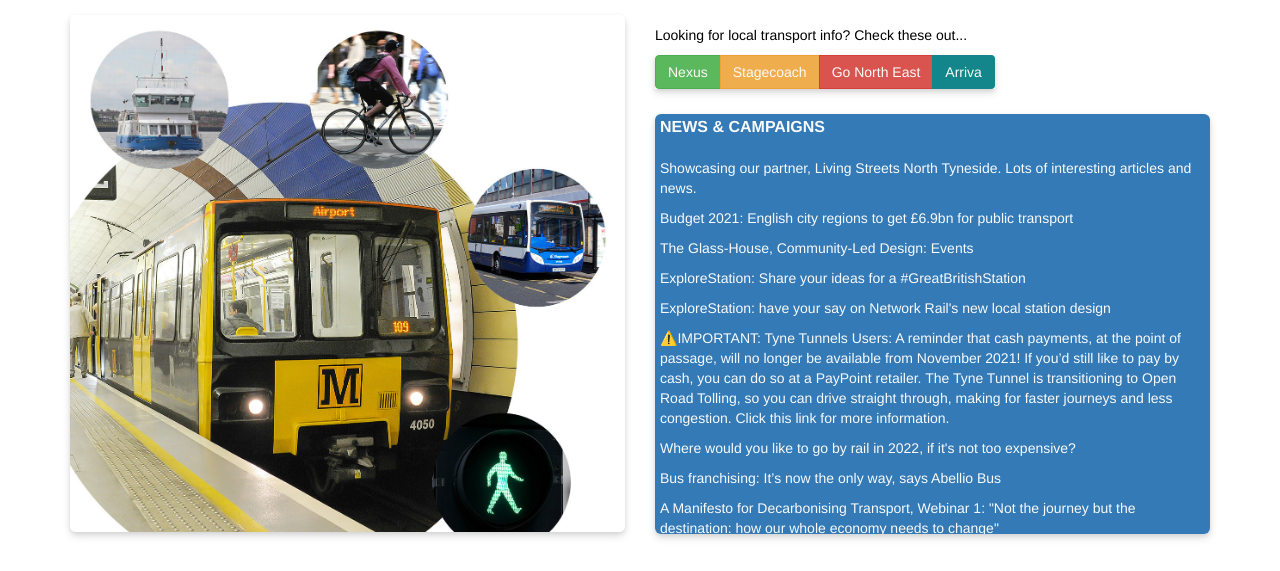
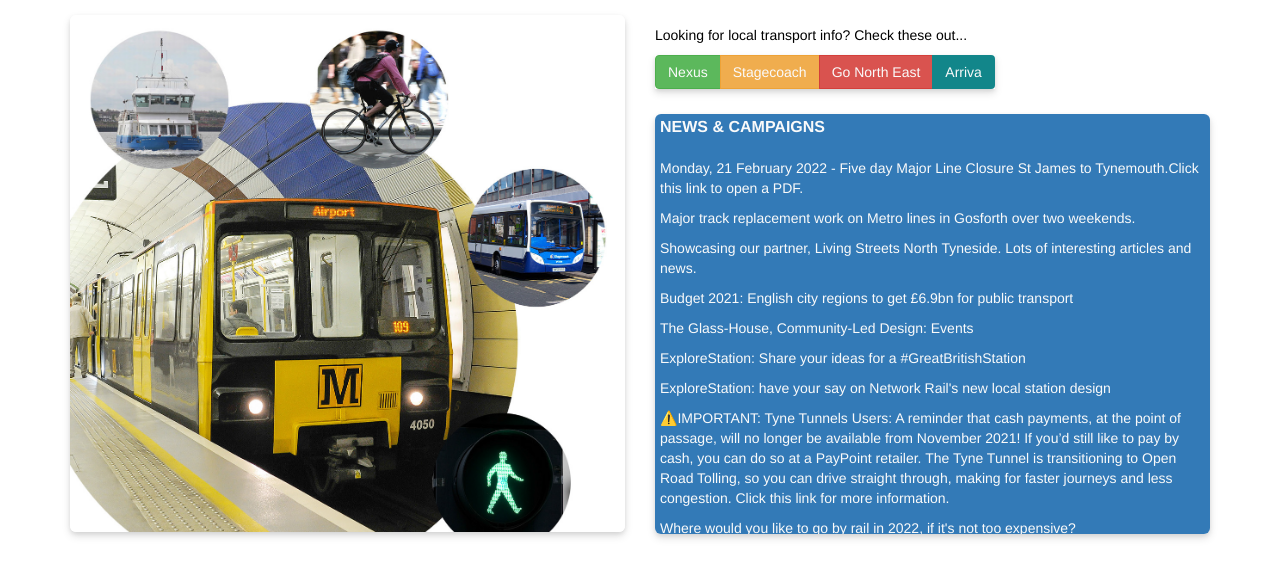
Before and after one commit to kevald1963/milestone-1-twptug-redesign, a Flask app: page / in a window 1280 px wide. Shown: the part 96-667 px from the top of the page. Run offline with Flask 2, Linux system fonts and the light colour scheme; some libraries are stand-ins or nearby versions.

Commit message:
Added items to News Panel announcing major works on Metro system for Feb/March 2022.

```diff
--- a/templates/index.html
+++ b/templates/index.html
@@ -66,6 +66,13 @@
             <!-- << Note that href must be left null. Copy new modal from existing modal  >> -->
             <!-- << further down in document.                                             >> -->
 
+            <a href="static/documents/a5_online_leaflet_feb_mlc_2022_0.pdf" target="_blank">
+                <p>Monday, 21 February 2022 - Five day Major Line Closure St James to Tynemouth.Click this link to open a PDF.</p>
+            </a>
+
+            <a href="https://www.nexus.org.uk/news/item/major-track-replacement-work-metro-lines-gosforth-over-two-weekends" target="_blank">
+                <p>Major track replacement work on Metro lines in Gosforth over two weekends.</p>
+            </a>
             <a href="https://ntynesidelivingstreets.org.uk/" target="_blank">
                 <p>Showcasing our partner, Living Streets North Tyneside. Lots of interesting articles and news.</p>
             </a>
```
Also changed, not shown: 1 other file.
